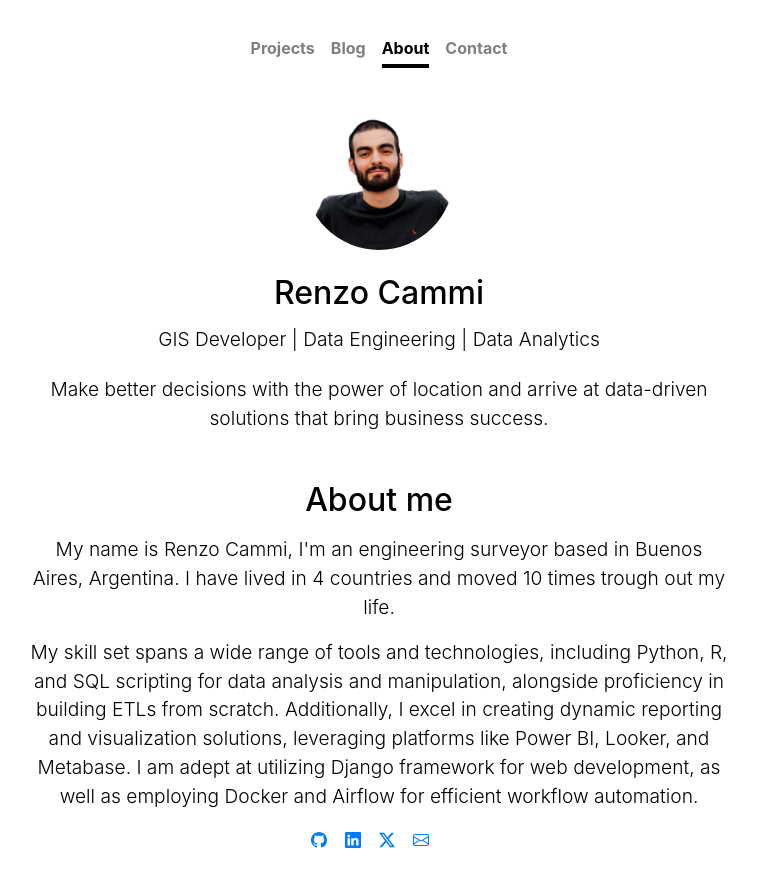
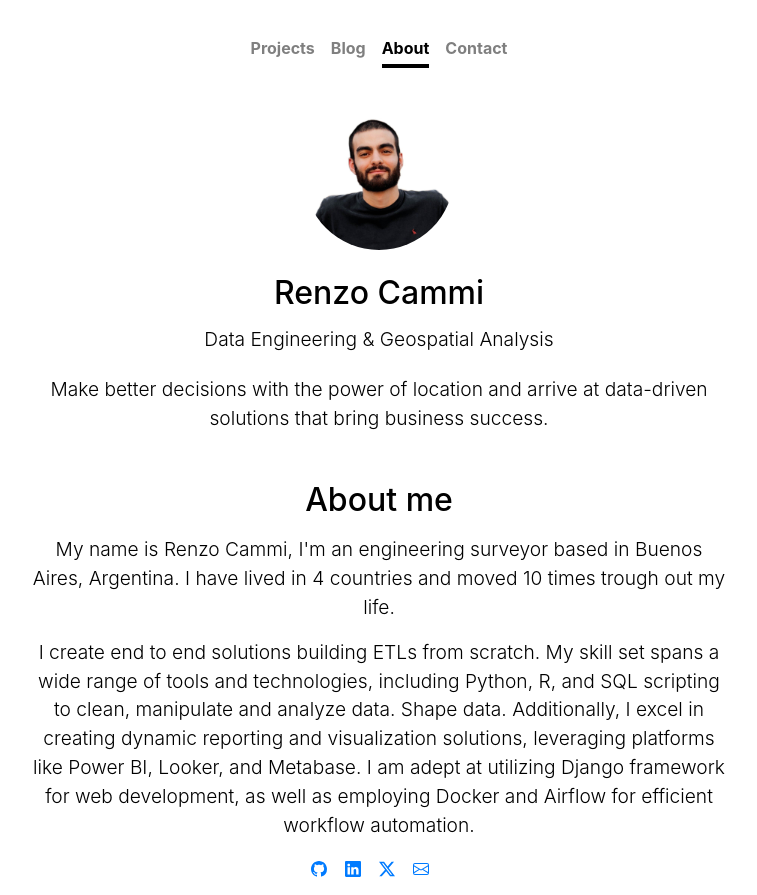
Before and after one commit to rcammi/portfolio, a Django app: page /about/ in a window 1280 px wide. Shown: the whole page, without its empty margins (261-1018 px from the left). Before the commit the page ends 848 px from the top, so only its background shows below. Run offline with Django 5.2, Linux system fonts and the light colour scheme; parts of the project's set-up code (start-up, migrations or seed data) failed here and were passed over; some libraries are stand-ins or nearby versions.

Commit message:
adapt home intro

```diff
--- a/portfolio/templates/portfolio/home.html
+++ b/portfolio/templates/portfolio/home.html
@@ -7,7 +7,7 @@
         <div class="col text-center">
             <img src="{% static 'portfolio/images/photo_mosaic.jpeg' %}" class="small-circle-img mb-4">
             <h1 class="cover-heading mb-3">Renzo Cammi</h1>
-            <h4 class="lead mb-4">GIS Developer | Data Engineering | Data Analytics</h4>
+            <h4 class="lead mb-4">Data Engineering & Geospatial Analysis</h4>
             <p class="lead mb-5">
                 Make better decisions with the power of location and arrive at data-driven solutions that bring business
                 success.
@@ -15,11 +15,10 @@
             <h4 class="cover-heading mb-3">About me</h4>
 		<p class="lead">My name is Renzo Cammi, I'm an engineering surveyor based in Buenos Aires, Argentina.
     		I have lived in 4 countries and moved 10 times trough out my life.</p>
-		<p class="lead">My skill set spans a wide range of tools and technologies, including Python, R, and SQL scripting for data analysis and manipulation,
-		    alongside proficiency in building ETLs from scratch. Additionally, I excel in creating dynamic reporting and
-    		visualization solutions, leveraging platforms like Power BI, Looker, and Metabase. I am adept at utilizing
-    Django framework for web development, as well as employing Docker and Airflow for efficient workflow automation.</p>
-        </div>
+		<p class="lead">
+        I create end to end solutions building ETLs from scratch. My skill set spans a wide range of tools and technologies, including Python, R, and SQL scripting to clean, manipulate and analyze data. Shape data. Additionally, I excel in creating dynamic reporting and visualization solutions, leveraging platforms like Power BI, Looker, and Metabase. I am adept at utilizing Django framework for web development, as well as employing Docker and Airflow for efficient workflow automation.
+	</p>
+	</div>
     </div>
 </div>
 {% endblock %}
```
